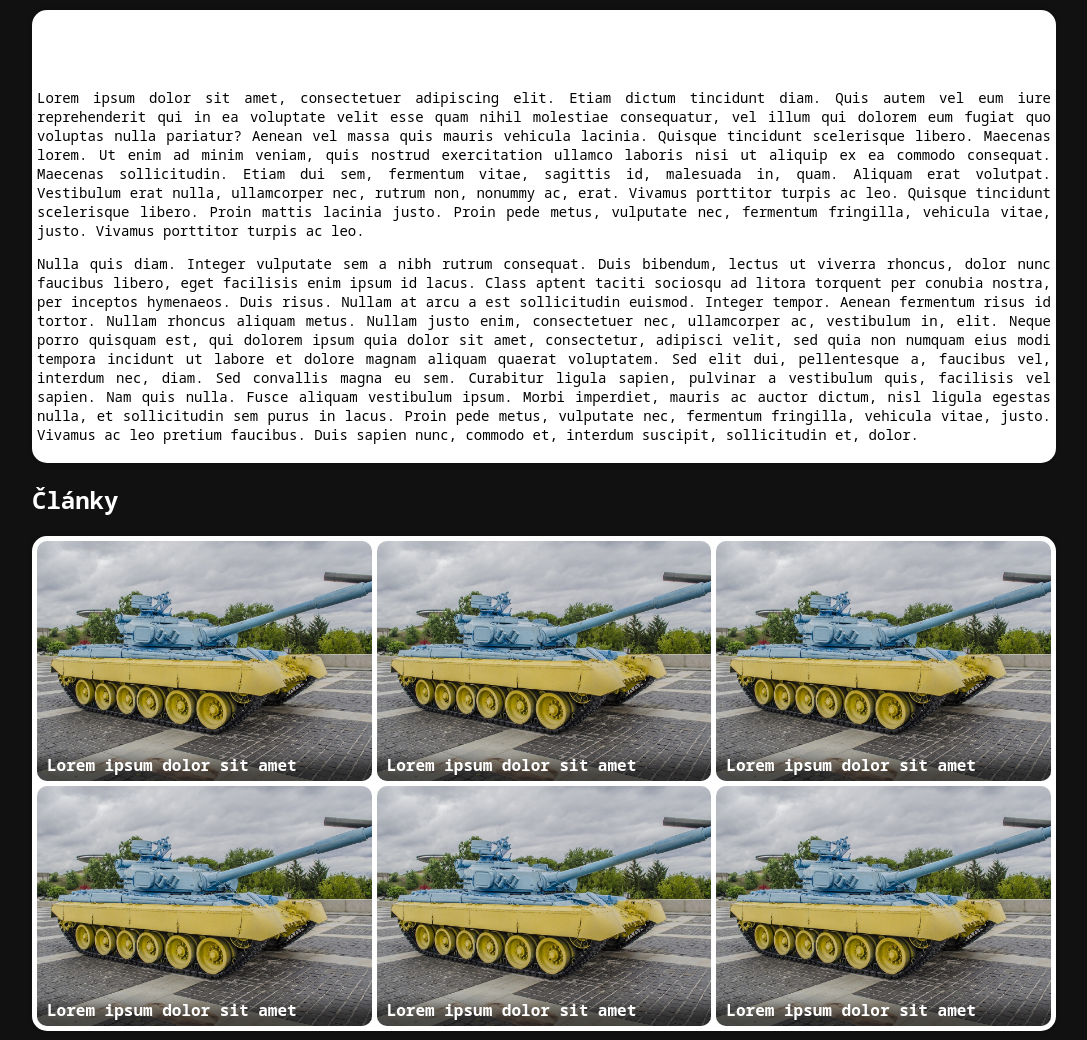
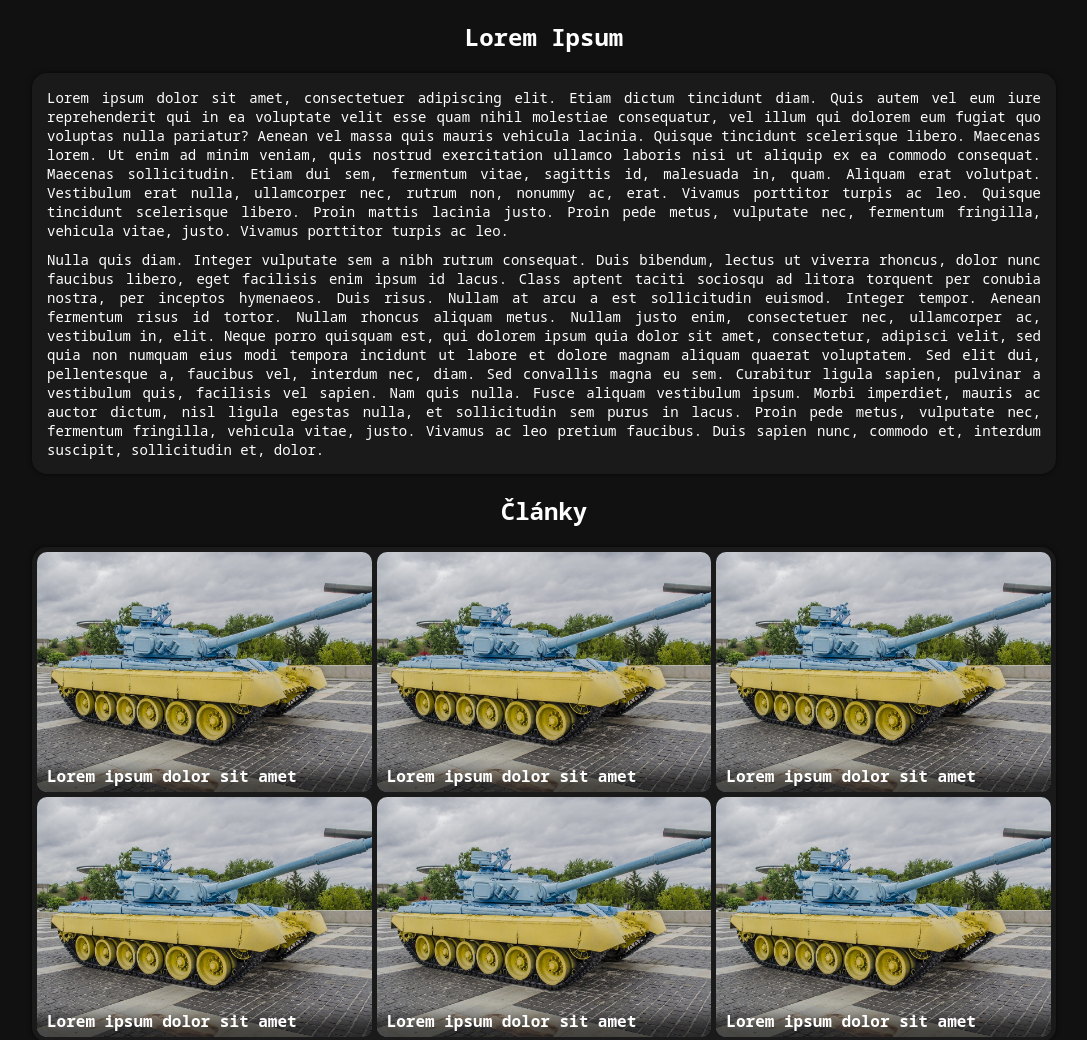
Before and after one commit to KubaBartos/Hackathon, a plain HTML site: page index.html in a window 1280 px wide. Shown: the top 1040 px of the page, without its empty margins (96-1183 px from the left). Drawn offline with Linux system fonts and the light colour scheme; no server answers.

Commit message:
completed dark mode

```diff
--- a/index.html
+++ b/index.html
@@ -19,10 +19,10 @@
     <h1>Lorem Ipsum dolor sit amet
 </div>-->
 
+<h2 class="nadpis-center ">Lorem Ipsum</h2>
 <div class=content>
 
     <div class="text-block">
-        <h2 class="nadpis-center ">Lorem Ipsum</h2>
         <p> Lorem ipsum dolor sit amet, consectetuer adipiscing elit. Etiam dictum tincidunt diam. Quis autem vel eum iure reprehenderit qui in ea voluptate velit esse quam nihil molestiae consequatur, vel illum qui dolorem eum fugiat quo voluptas nulla pariatur? Aenean vel massa quis mauris vehicula lacinia. Quisque tincidunt scelerisque libero. Maecenas lorem. Ut enim ad minim veniam, quis nostrud exercitation ullamco laboris nisi ut aliquip ex ea commodo consequat. Maecenas sollicitudin. Etiam dui sem, fermentum vitae, sagittis id, malesuada in, quam. Aliquam erat volutpat. Vestibulum erat nulla, ullamcorper nec, rutrum non, nonummy ac, erat. Vivamus porttitor turpis ac leo. Quisque tincidunt scelerisque libero. Proin mattis lacinia justo. Proin pede metus, vulputate nec, fermentum fringilla, vehicula vitae, justo. Vivamus porttitor turpis ac leo. </p>
         <p> Nulla quis diam. Integer vulputate sem a nibh rutrum consequat. Duis bibendum, lectus ut viverra rhoncus, dolor nunc faucibus libero, eget facilisis enim ipsum id lacus. Class aptent taciti sociosqu ad litora torquent per conubia nostra, per inceptos hymenaeos. Duis risus. Nullam at arcu a est sollicitudin euismod. Integer tempor. Aenean fermentum risus id tortor. Nullam rhoncus aliquam metus. Nullam justo enim, consectetuer nec, ullamcorper ac, vestibulum in, elit. Neque porro quisquam est, qui dolorem ipsum quia dolor sit amet, consectetur, adipisci velit, sed quia non numquam eius modi tempora incidunt ut labore et dolore magnam aliquam quaerat voluptatem. Sed elit dui, pellentesque a, faucibus vel, interdum nec, diam. Sed convallis magna eu sem. Curabitur ligula sapien, pulvinar a vestibulum quis, facilisis vel sapien. Nam quis nulla. Fusce aliquam vestibulum ipsum. Morbi imperdiet, mauris ac auctor dictum, nisl ligula egestas nulla, et sollicitudin sem purus in lacus. Proin pede metus, vulputate nec, fermentum fringilla, vehicula vitae, justo. Vivamus ac leo pretium faucibus. Duis sapien nunc, commodo et, interdum suscipit, sollicitudin et, dolor. </p>
     </div>
--- a/style.scss
+++ b/style.scss
@@ -1,7 +1,7 @@
-$bg-color: #fff;
-$text-color: #000;
+$bg-color: #333;
+$text-color: #fff;
 $light-text-color: #000;
-$content-color: #fff;
+$content-color: #1a1a1a;
 
 body {
     font-family: "Noto Sans Mono", monospace;
@@ -34,7 +34,7 @@ h1 {
     padding: 5px 5px;
     text-align: justify;
     font-size: 14px;
-    box-shadow: 0px 0px 5px 0px rgba(0, 0, 0, 0.3);
+    box-shadow: 0px 0px 5px 0px rgba(0, 0, 0, 0.7);
     border-radius: 15px;
 }
 
@@ -82,7 +82,10 @@ h1 {
 
 .nadpis-center {
     color: #fff;
-    text-align: left;
+    text-align: center;
     font-size: 24px;
-    margin-left: 10%;
 }
+
+p {
+    margin: 10px;
+}
--- a/timeline.scss
+++ b/timeline.scss
@@ -1,7 +1,8 @@
-$bg-color: #fff;
-$text-color: #000;
+$bg-color: #333;
+$text-color: #fff;
 $light-text-color: #000;
-$accent-color: rgb(0, 0, 0);
+$content-color: #1a1a1a;
+$accent-color: rgb(255, 255, 255);
 
 .design-section {
     margin-top: 30px;
@@ -21,7 +22,7 @@ $accent-color: rgb(0, 0, 0);
 
 .timeline {
   height: auto;
-  margin: 0 auto;
+  margin: 0 auto 20px;
   display: flex;
   flex-direction: column;
 }
```
Also changed, not shown: style.css, timeline.css, 2 other files.
